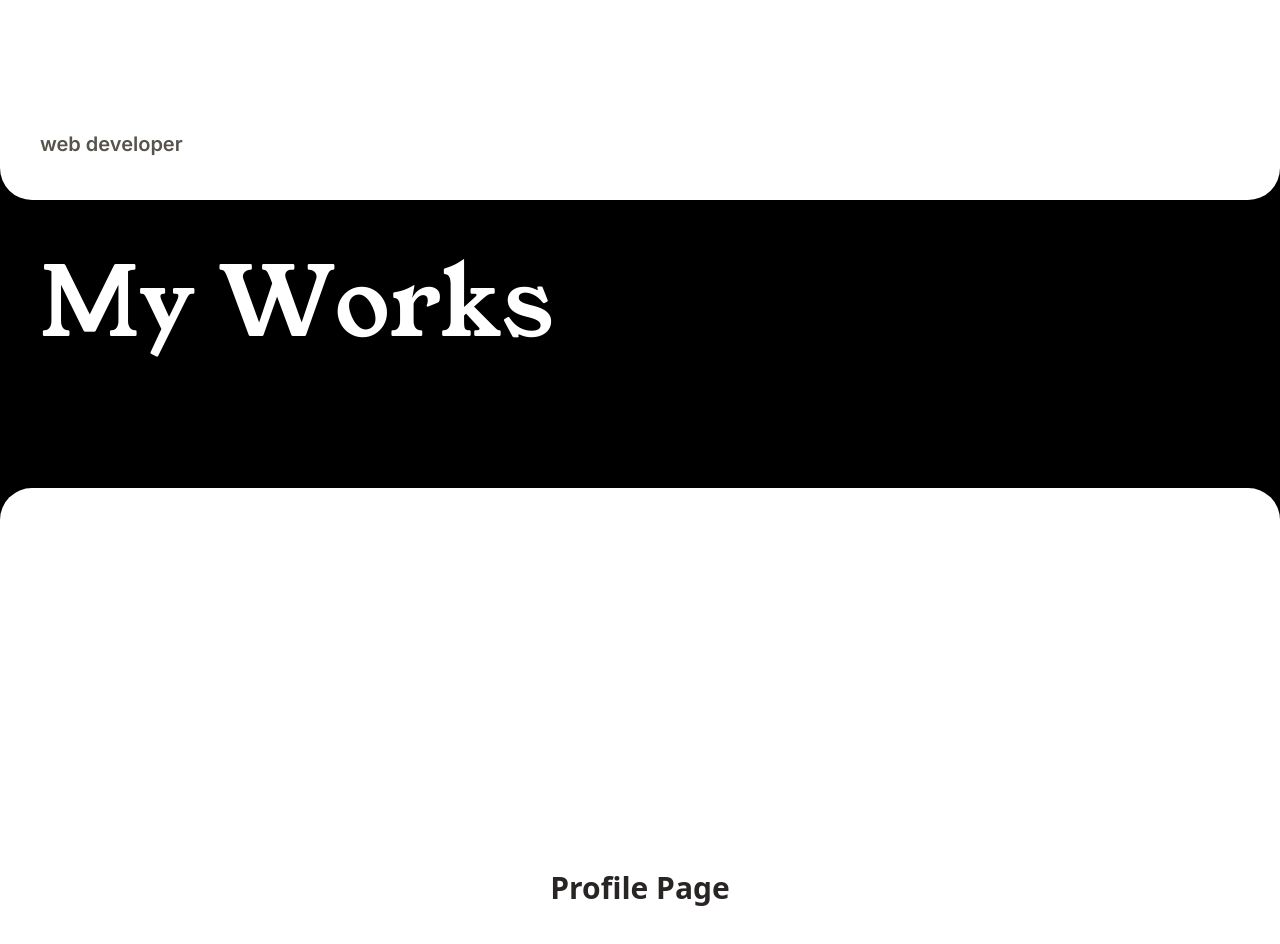
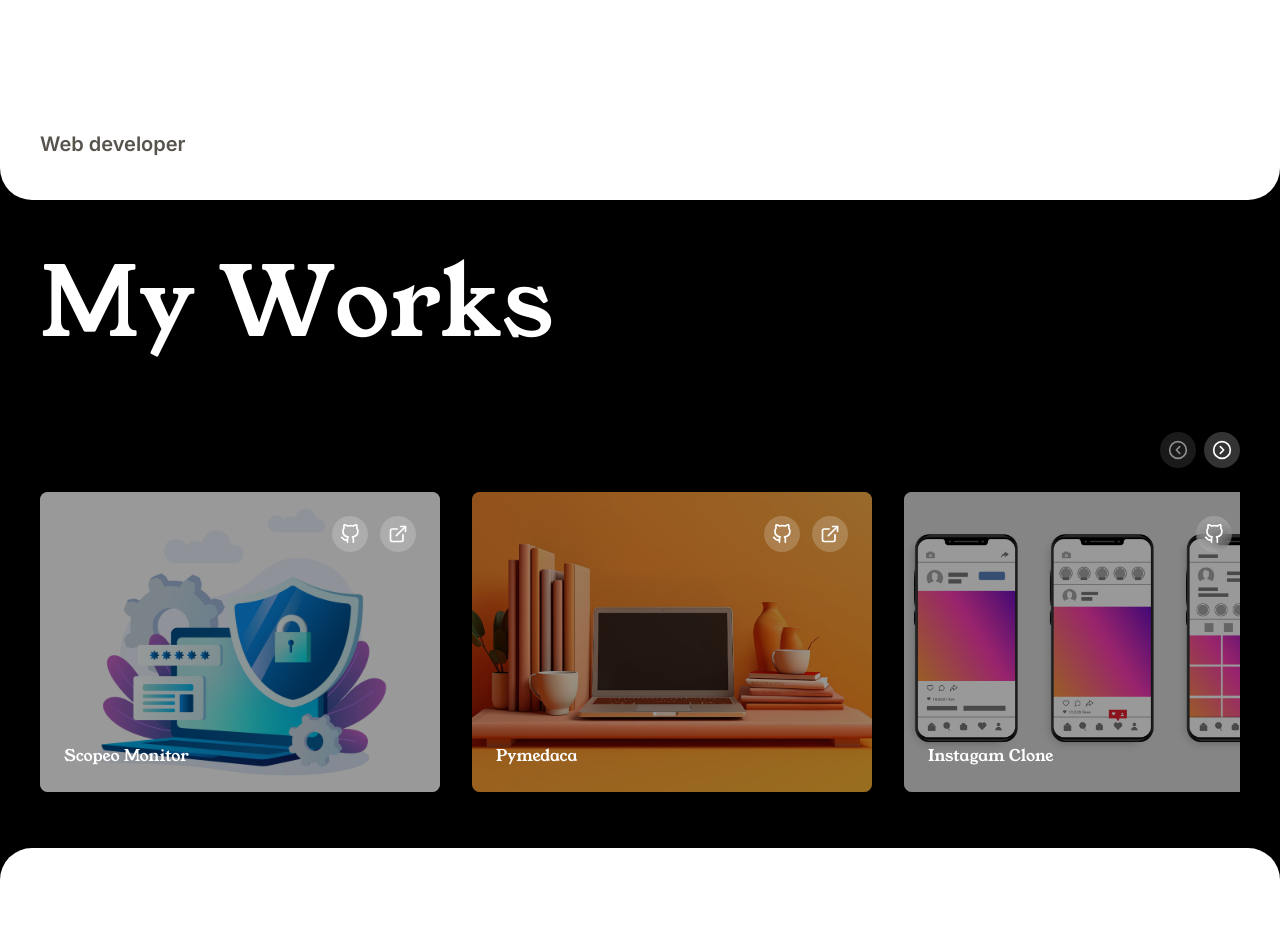
Before and after one commit to MohammedIrfan244/portfolio_next, a Next.js app: page / in a window 1280 px wide. Shown: the part 600-1544 px from the top of the page. Built offline with nearby package versions, Linux system fonts and the light colour scheme.

Commit message:
fix : updated project card

```diff
--- a/package.json
+++ b/package.json
@@ -9,6 +9,7 @@
     "lint": "next lint"
   },
   "dependencies": {
+    "embla-carousel-react": "^8.6.0",
     "framer-motion": "^12.20.4",
     "lenis": "^1.3.4",
     "next": "15.3.1",
--- a/src/component/Hero.tsx
+++ b/src/component/Hero.tsx
@@ -11,18 +11,18 @@ function Hero() {
     offset: ["start start", "end start"]
   })
 
-  // Transform scroll progress to role index
+
   const roleIndex = useTransform(scrollYProgress, [0, 0.2, 0.4, 0.6, 0.8, 1], [0, 1, 2, 3, 4, 5])
 
   const roles = [
-    "web developer",
+    "Web developer",
     "UI/UX designer",
-    "full-stack developer",
-    "frontend engineer",
-    "creative coder"
+    "Full-stack developer",
+    "Frontend engineer",
+    "Freelancer"
   ]
 
-  // Update current role based on scroll
+
   useEffect(() => {
     const unsubscribe = roleIndex.on("change", (latest) => {
       const index = Math.round(latest)
@@ -33,7 +33,7 @@ function Hero() {
     return () => unsubscribe()
   }, [roleIndex, currentRole, roles.length])
 
-  // Initialize Lenis
+
   useEffect(() => {
     const initLenis = async () => {
       const Lenis = (await import('lenis')).default
@@ -57,7 +57,7 @@ function Hero() {
     initLenis()
   }, [])
 
-  // Animation variants
+
   const containerVariants = {
     initial: { opacity: 1 },
     animate: {
@@ -112,7 +112,6 @@ function Hero() {
       initial="initial"
       animate="animate"
     >
-      {/* Easter egg with subtle animation */}
       <motion.p
         className='text-xs text-stone-400 select-none'
         variants={itemVariants}
@@ -122,7 +121,6 @@ function Hero() {
         Easter egg : You are not supposed to see this bruh 🤫
       </motion.p>
 
-      {/* Main content */}
       <div className='flex w-full items-center justify-center'>
         <motion.div
           className='space-y-1 sm:space-y-2 text-center'
@@ -146,7 +144,6 @@ function Hero() {
         </motion.div>
       </div>
 
-      {/* Role with scroll-based changes */}
       <motion.div
         className='w-full flex py-10'
         variants={itemVariants}
--- a/src/component/project/ProjectCard.tsx
+++ b/src/component/project/ProjectCard.tsx
@@ -1,15 +1,49 @@
-import React, { useEffect } from 'react'
+import React from 'react'
 import { youngSerif } from '@/lib/font'
 import { IProject } from '@/lib/types'
-
+import Image from 'next/image'
+import { FiGithub, FiExternalLink } from 'react-icons/fi'
 
 function ProjectCard({ project }: { project: IProject }) {
-    useEffect(()=>{
-console.log(project)
-    },[project])
   return (
-    <div className={`${youngSerif.className}`}>
+    <div className={`w-[280px] sm:w-[320px] md:w-[360px] lg:w-[400px] h-[200px] sm:h-[240px] md:h-[280px] lg:h-[300px] overflow-hidden relative rounded-lg group cursor-pointer shadow-lg hover:shadow-2xl transition-shadow duration-300`}>
+      <div className="absolute inset-0 transition-transform duration-500 ease-out group-hover:scale-110">
+        <Image
+          src={project.cover}
+          alt={project.title}
+          fill
+          className="object-cover"
+        />
+      </div>
 
+      <div className="absolute inset-0 bg-black/40 transition-opacity duration-300 group-hover:bg-black/60" />
+
+      <div className="absolute inset-0 flex flex-col justify-between p-3 sm:p-4 md:p-5 lg:p-6 z-10">
+        <div className="flex gap-2 sm:gap-3 justify-end">
+          <a
+            href={project.github}
+            target="_blank"
+            rel="noopener noreferrer"
+            className="p-1.5 sm:p-2 bg-white/20 backdrop-blur-sm rounded-full hover:bg-white/30 transition-all duration-300 transform hover:scale-110"
+          >
+            <FiGithub className="w-4 h-4 sm:w-5 sm:h-5 text-white" />
+          </a>
+          <a
+            href={project.live}
+            target="_blank"
+            rel="noopener noreferrer"
+            className="p-1.5 sm:p-2 bg-white/20 backdrop-blur-sm rounded-full hover:bg-white/30 transition-all duration-300 transform hover:scale-110"
+          >
+            <FiExternalLink className="w-4 h-4 sm:w-5 sm:h-5 text-white" />
+          </a>
+        </div>
+
+        <div className="flex-1 flex items-end">
+          <h3 className={`text-white ${youngSerif.className} font-thin text-sm md:text-base transform transition-transform duration-300 group-hover:translate-y-[-4px]`}>
+            {project.title}
+          </h3>
+        </div>
+      </div>
     </div>
   )
 }
--- a/src/component/project/Projects.tsx
+++ b/src/component/project/Projects.tsx
@@ -5,9 +5,9 @@ import type { Variants } from 'framer-motion'
 import { youngSerif } from '@/lib/font'
 import projects from '@/lib/data/projects'
 import ProjectCard from './ProjectCard'
+import useEmblaCarousel from 'embla-carousel-react'
+import { LuCircleChevronLeft ,LuCircleChevronRight } from "react-icons/lu";
 
-
-// Type for Lenis constructor options
 interface LenisOptions {
   duration: number
   easing: (t: number) => number
@@ -19,9 +19,36 @@ function Projects() {
   const isInView = useInView(headingRef, { once: false, margin: "100px 0px -20% 0px" })
   const [scrollProgress, setScrollProgress] = useState<number>(0)
 
+  const [emblaRef, emblaApi] = useEmblaCarousel({
+    align: 'start',
+    skipSnaps: false,
+    dragFree: true,
+    breakpoints: {
+      '(min-width: 768px)': { dragFree: false }
+    }
+  })
+
+  const [prevBtnEnabled, setPrevBtnEnabled] = useState(false)
+  const [nextBtnEnabled, setNextBtnEnabled] = useState(false)
+
+  const scrollPrev = () => emblaApi && emblaApi.scrollPrev()
+  const scrollNext = () => emblaApi && emblaApi.scrollNext()
+
+  const onSelect = () => {
+    if (!emblaApi) return
+    setPrevBtnEnabled(emblaApi.canScrollPrev())
+    setNextBtnEnabled(emblaApi.canScrollNext())
+  }
+
   useEffect(() => {
+    if (!emblaApi) return
+    onSelect()
+    emblaApi.on('select', onSelect)
+    emblaApi.on('reInit', onSelect)
+  // eslint-disable-next-line react-hooks/exhaustive-deps
+  }, [emblaApi])
 
-
+  useEffect(() => {
     const initLenis = async () => {
       const Lenis = (await import('lenis')).default
       const lenis = new Lenis({
@@ -37,7 +64,6 @@ function Projects() {
 
       requestAnimationFrame(raf)
 
-        // Listen for scroll events
       lenis.on('scroll', () => {
         if (headingRef.current) {
           const rect = headingRef.current.getBoundingClientRect()
@@ -45,7 +71,6 @@ function Projects() {
           const elementTop = rect.top
           const elementHeight = rect.height
 
-            // Calculate scroll progress for the heading
           const startOffset = windowHeight * 0.8
           const endOffset = -elementHeight
           const totalDistance = startOffset - endOffset
@@ -55,17 +80,15 @@ function Projects() {
           setScrollProgress(calculatedProgress)
         }
       })
-        return ()=> lenis.destroy()
+      return () => lenis.destroy()
     }
 
     initLenis()
-
   }, [])
 
   const text: string = "My Works"
   const letters: string[] = text.split('')
 
-  // Animation variants for letters
   const letterVariants: Variants = {
     hidden: {
       opacity: 0,
@@ -94,13 +117,12 @@ function Projects() {
     })
   }
 
-  // Calculate which letters should be visible based on scroll progress
   const getLetterOpacity = (index: number): number => {
     if (!isInView) return 0
 
     const letterProgress: number = (index + 1) / letters.length
-    const appearThreshold: number = letterProgress * 0.3 // Letters appear in first 30% of scroll
-    const disappearThreshold: number = 0.7 + (letterProgress * 0.3) // Letters disappear in last 30% of scroll
+    const appearThreshold: number = letterProgress * 0.3
+    const disappearThreshold: number = 0.7 + (letterProgress * 0.3)
 
     if (scrollProgress < appearThreshold) {
       return 0
@@ -112,15 +134,15 @@ function Projects() {
   }
 
   return (
-    <div id='projects' className='px-6 md:px-7 lg:px-10 py-10 sm:py-12 md:py-14 space-y-10 sm:space-y-14 md:space-y-20 w-full'>
+    <div id='projects' className='px-4 sm:px-6 md:px-7 lg:px-10 py-10 sm:py-12 md:py-14 space-y-8 sm:space-y-10 md:space-y-14 lg:space-y-20 w-full'>
       <div ref={headingRef} className="relative">
-        <h1 className={`text-6xl sm:text-7xl md:text-8xl text-white ${youngSerif.className}`}>
+        <h1 className={`text-4xl sm:text-5xl md:text-6xl lg:text-7xl xl:text-8xl text-white ${youngSerif.className}`}>
           {letters.map((letter: string, index: number) => {
             const opacity = getLetterOpacity(index)
 
             return (
               <motion.span
-                key={`${letter}-${index}`} // Better key for duplicate letters
+                key={`${letter}-${index}`}
                 custom={index}
                 variants={letterVariants}
                 initial="hidden"
@@ -139,11 +161,41 @@ function Projects() {
         </h1>
       </div>
 
-      <div className='text-white'>
-        {/* Your project cards here */}
+      <div className='relative'>
+        <div className='flex justify-end gap-2 mb-6'>
+          <button
+            onClick={scrollPrev}
+            disabled={!prevBtnEnabled}
+            className={`p-2 rounded-full transition-all duration-300 ${
+              prevBtnEnabled
+                ? 'bg-white/20 hover:bg-white/30 text-white'
+                : 'bg-white/10 text-white/50 cursor-not-allowed'
+            }`}
+          >
+            <LuCircleChevronLeft className="w-5 h-5" />
+          </button>
+          <button
+            onClick={scrollNext}
+            disabled={!nextBtnEnabled}
+            className={`p-2 rounded-full transition-all duration-300 ${
+              nextBtnEnabled
+                ? 'bg-white/20 hover:bg-white/30 text-white'
+                : 'bg-white/10 text-white/50 cursor-not-allowed'
+            }`}
+          >
+            <LuCircleChevronRight className="w-5 h-5" />
+          </button>
+        </div>
+
+        <div className="overflow-hidden" ref={emblaRef}>
+          <div className="flex gap-4 sm:gap-6 md:gap-8">
             {projects.map((project, index) => (
-          <ProjectCard key={project.id || index} project={project} />
+              <div key={project.id + index} className="flex-none">
+                <ProjectCard project={project} />
+              </div>
             ))}
+          </div>
+        </div>
       </div>
     </div>
   )
--- a/src/lib/data/projects.ts
+++ b/src/lib/data/projects.ts
@@ -6,7 +6,7 @@ const projects: IProject[] = [
         id:"1keyone",
         title:"Scopeo Monitor",
         image:"https://i.pinimg.com/736x/f2/1d/35/f21d35c157b365aaa52a3718ee448e5c.jpg",
-        cover:"",
+        cover:"/images/monitorcover.jpg",
         github:"",
         live:"https://scopeo-monitor.vercel.app/"
     },
@@ -14,7 +14,7 @@ const projects: IProject[] = [
         id:"2keytwo",
         title:"Pymedaca",
         image:"https://i.pinimg.com/736x/f2/1d/35/f21d35c157b365aaa52a3718ee448e5c.jpg",
-        cover:"",
+        cover:"/images/pymedacacover.jpg",
         github:"",
         live:"https://scopeo-dashboard.vercel.app/"
     },
@@ -22,7 +22,7 @@ const projects: IProject[] = [
         id:"4keyfour",
         title:"Instagam Clone",
         image:"https://i.pinimg.com/736x/f2/1d/35/f21d35c157b365aaa52a3718ee448e5c.jpg",
-        cover:"",
+        cover:"/images/instacover.jpg",
         github:"",
         live:"https://scopeo-chat.vercel.app/"
     },
@@ -30,7 +30,7 @@ const projects: IProject[] = [
         id:"5keyfive",
         title:"Aura",
         image:"https://i.pinimg.com/736x/f2/1d/35/f21d35c157b365aaa52a3718ee448e5c.jpg",
-        cover:"",
+        cover:"/images/auracover.jpg",
         github:"",
         live:"https://scopeo-chat.vercel.app/"
     }
```
Also changed, not shown: 1 other file (tests, documents, lock files or other folders). Lines whose indentation alone changed are shown as unchanged.
